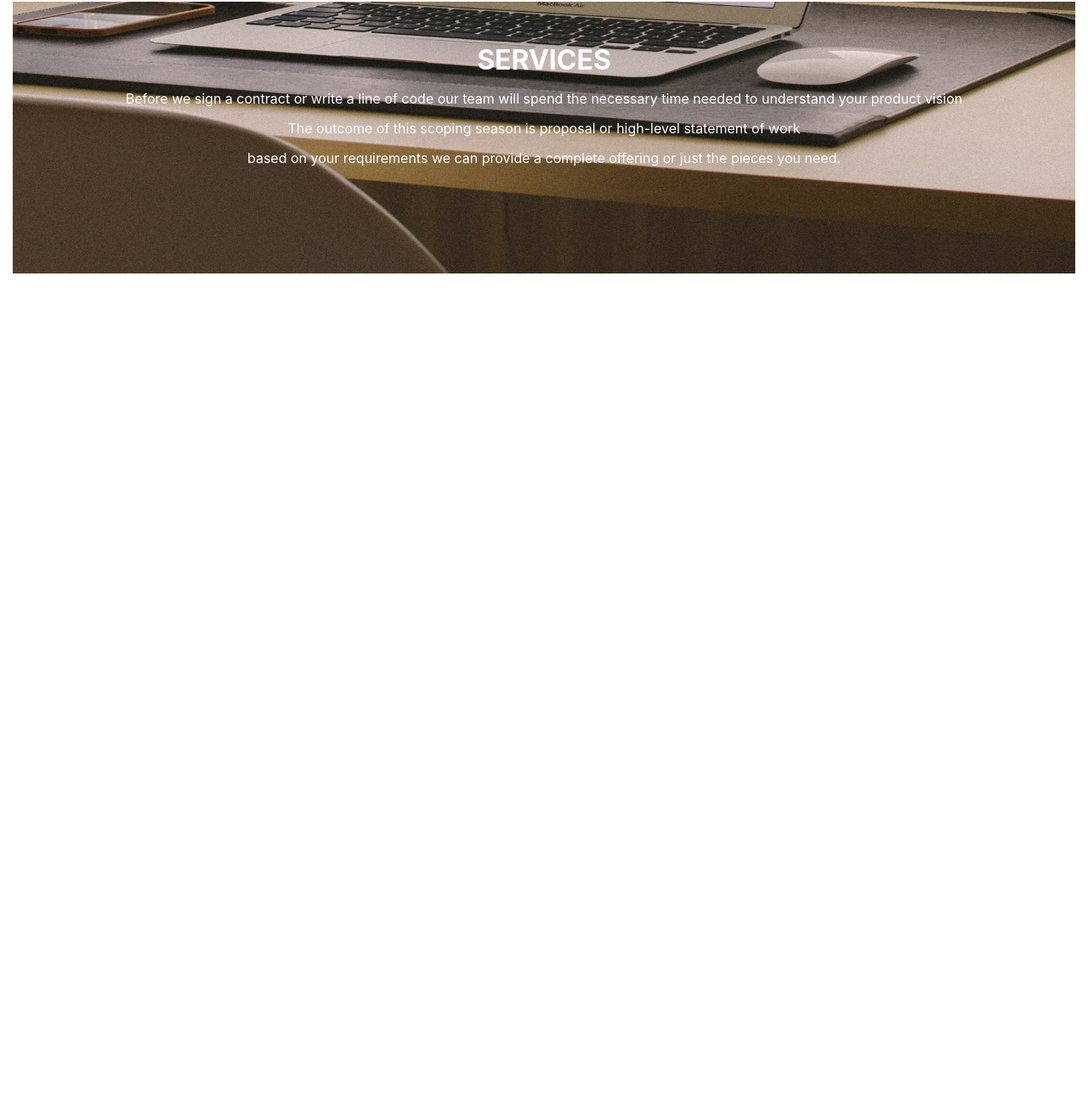
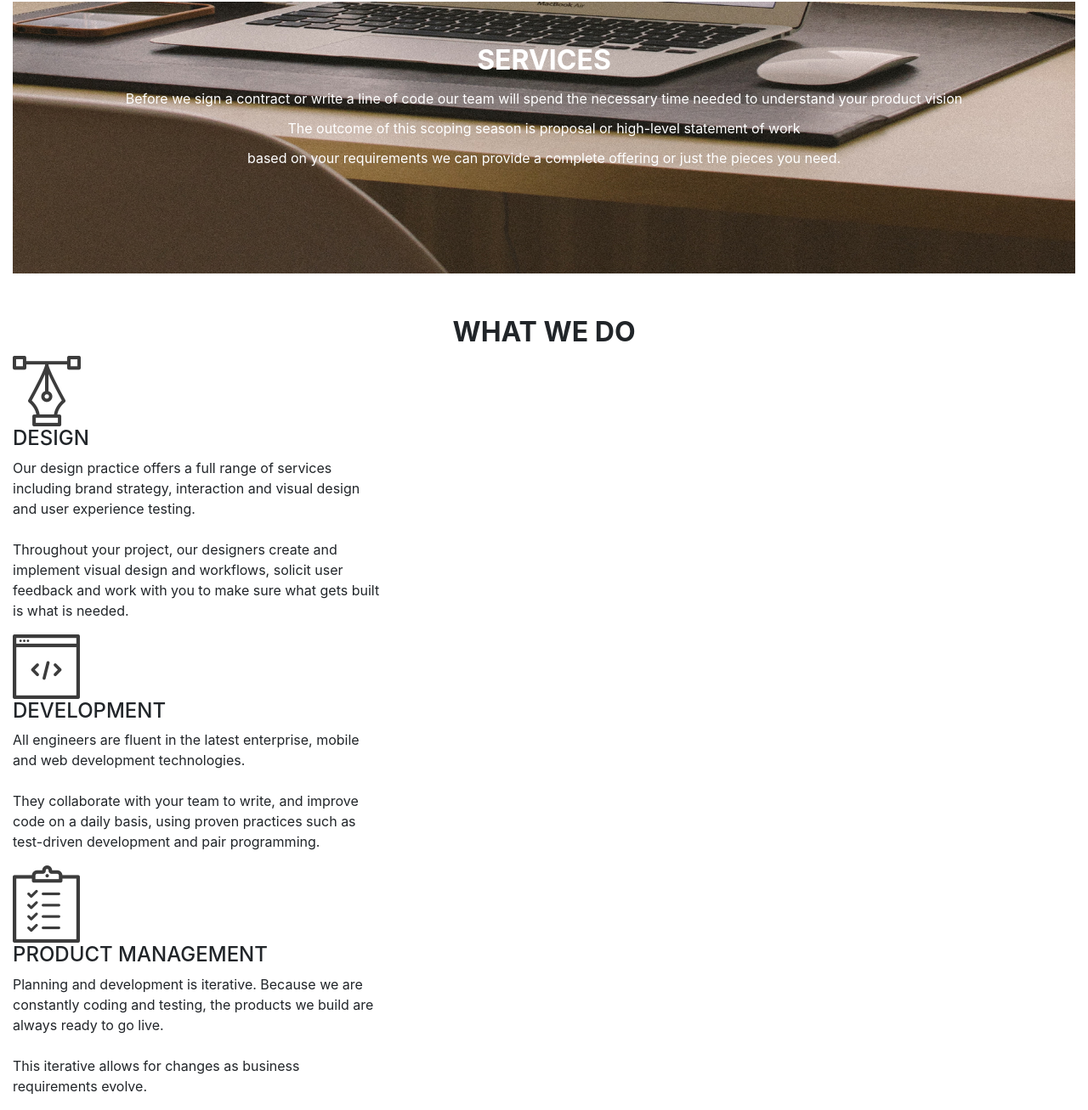
Before and after one commit to Samuel-Muriuki/Delani-Studio, a plain HTML site: page index.html in a window 1280 px wide. Shown: the part 1150-2457 px from the top of the page at 85% size. Before the commit the page ends 1472 px from the top, so only its background shows below. Drawn offline with nearby package versions, Linux system fonts and the light colour scheme.

Commit message:
It will add the what we do section

```diff
--- a/index.html
+++ b/index.html
@@ -51,6 +51,69 @@
                 based on your requirements we can provide a complete offering or just the pieces you need.
             </p>
         </div>
+
+        <!--The What We Do Section-->
+        <div class="whatWeDo">
+            <h2><strong>WHAT WE DO</strong></h2>
+            <div class="doColumns">
+                <div class="design">
+                    <span class="hover">
+                        <img src="/assets/services_icons/design_icon.png" alt="design" id="designImg">
+                    </span>
+                    <h4>
+                        <span class="hover">
+                            DESIGN
+                        </span>
+                    </h4>
+                    <p id="design">
+                        <span class="hover">
+                            Our design practice offers a full range of services <br>
+                            including brand strategy, interaction and visual design <br>
+                            and user experience testing. <br> <br>
+                            Throughout your project, our designers create and <br>
+                            implement visual design and workflows, solicit user <br>
+                            feedback and work with you to make sure what gets built <br>
+                            is what is needed.
+                        </span>
+                    </p>
+                </div>
+                <div class="development">
+                    <span class="hover1">
+                        <img src="/assets/services_icons/dev_icon.png" alt="development" id="developmentImg">
+                    </span>
+                    <h4>
+                        <span class="hover1">
+                            DEVELOPMENT
+                        </span>
+                    </h4>
+                    <p id="development" class="hover1">
+                        All engineers are fluent in the latest enterprise, mobile <br>
+                        and web development technologies. <br> <br>
+                        They collaborate with your team to write, and improve <br>
+                        code on a daily basis, using proven practices such as <br>
+                        test-driven development and pair programming.
+                    </p>
+                </div>
+                <div class="productManagement">
+                    <span class="hover2">
+                        <img src="/assets/services_icons/product_icon.png" alt="productManagement"
+                            id="productManagementImg">
+                    </span>
+                    <h4>
+                        <span class="hover2">
+                            PRODUCT MANAGEMENT
+                        </span>
+                    </h4>
+                    <p id="productManagement" class="hover2">
+                        Planning and development is iterative. Because we are <br>
+                        constantly coding and testing, the products we build are <br>
+                        always ready to go live. <br> <br>
+                        This iterative allows for changes as business <br>
+                        requirements evolve.
+                    </p>
+                </div>
+            </div>
+        </div>
     </div>
 </body>
 
```
